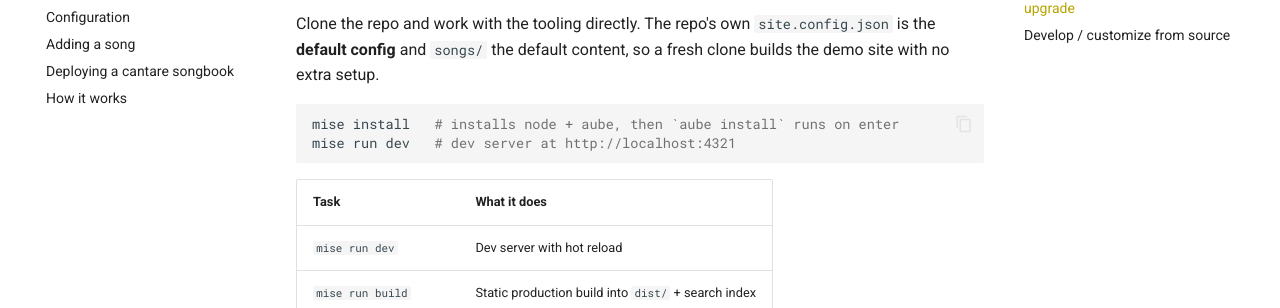
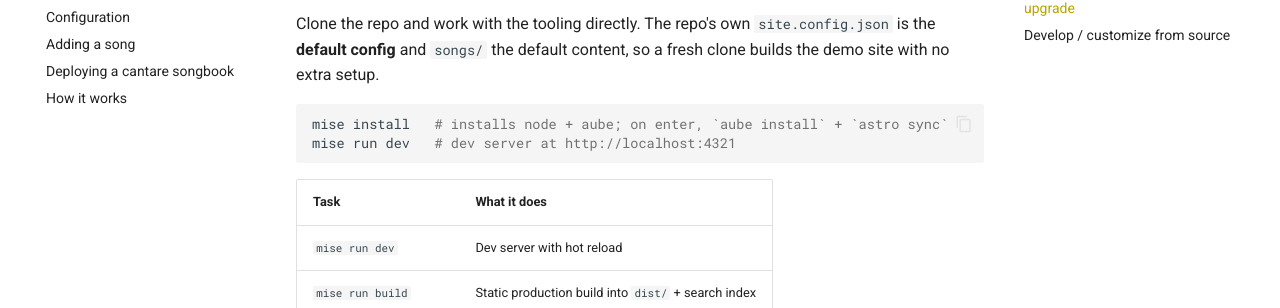
Before and after one commit to fancysnake/cantare, an MkDocs documentation site: the page built from docs/getting-started.md, in a window 1280 px wide and 900 px high, scrolled down 1452 px. Shown: the part 145-453 px from the top of the window. Built offline with MkDocs 1.6.1 and Material for MkDocs 9.7.7, drawn with Linux system fonts in a browser that asks for light colours; comment, search, counter and statistics services are not loaded.

Commit message:
chore: act on the review triage

````diff
--- a/docs/getting-started.md
+++ b/docs/getting-started.md
@@ -76,7 +76,7 @@ Clone the repo and work with the tooling directly. The repo's own
 so a fresh clone builds the demo site with no extra setup.
 
 ```sh
-mise install   # installs node + aube, then `aube install` runs on enter
+mise install   # installs node + aube; on enter, `aube install` + `astro sync`
 mise run dev   # dev server at http://localhost:4321
 ```
 
--- a/mise.toml
+++ b/mise.toml
@@ -11,7 +11,7 @@ python = "3.14"
 "pipx:vekna" = { version = "0.13.0", pipx_args = "--preinstall git+https://github.com/fancysnake/cabinet.git@v3.0.0" }
 
 [hooks]
-enter = "aube install"
+enter = "aube install && aube exec astro sync"
 
 [tasks.dev]
 description = "Start the Astro dev server"
````
